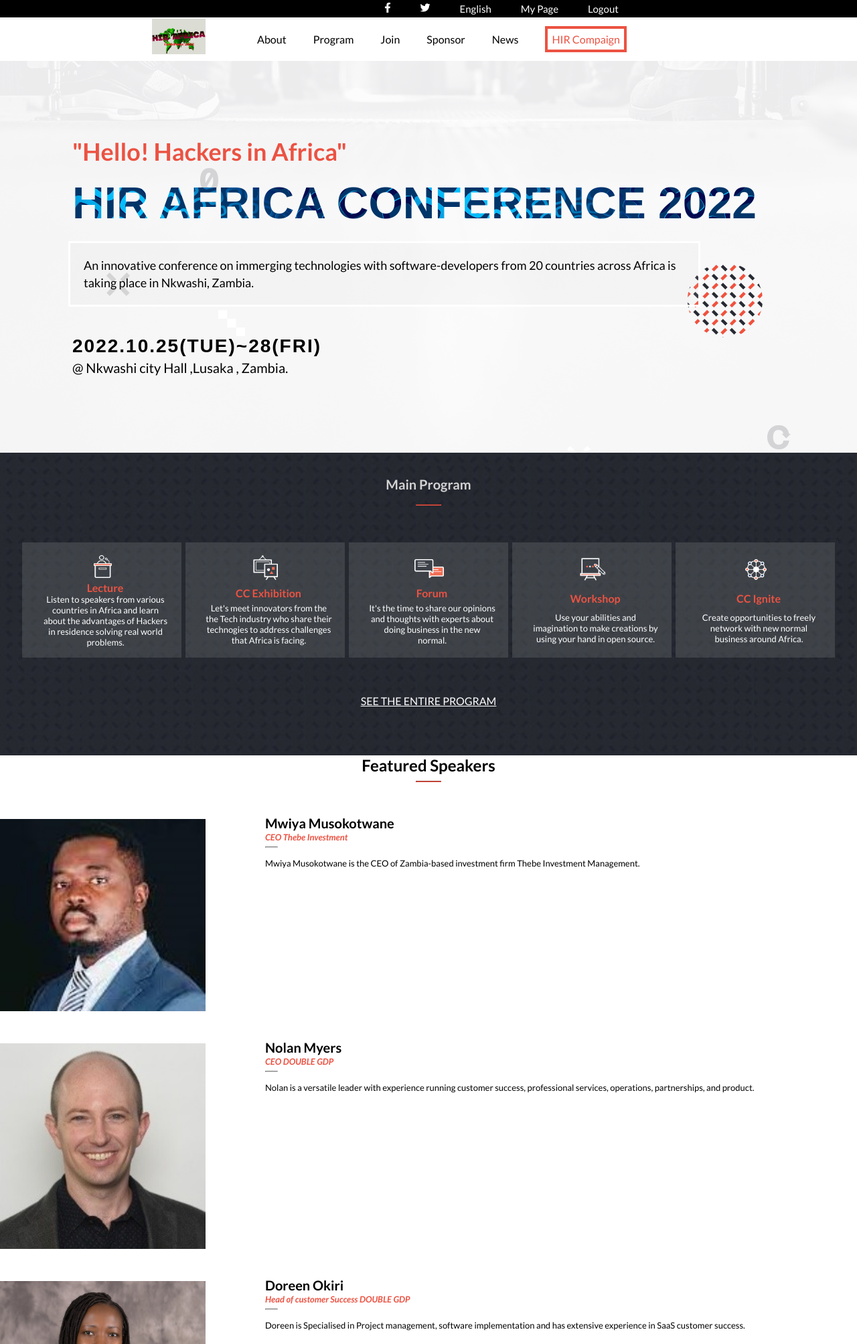
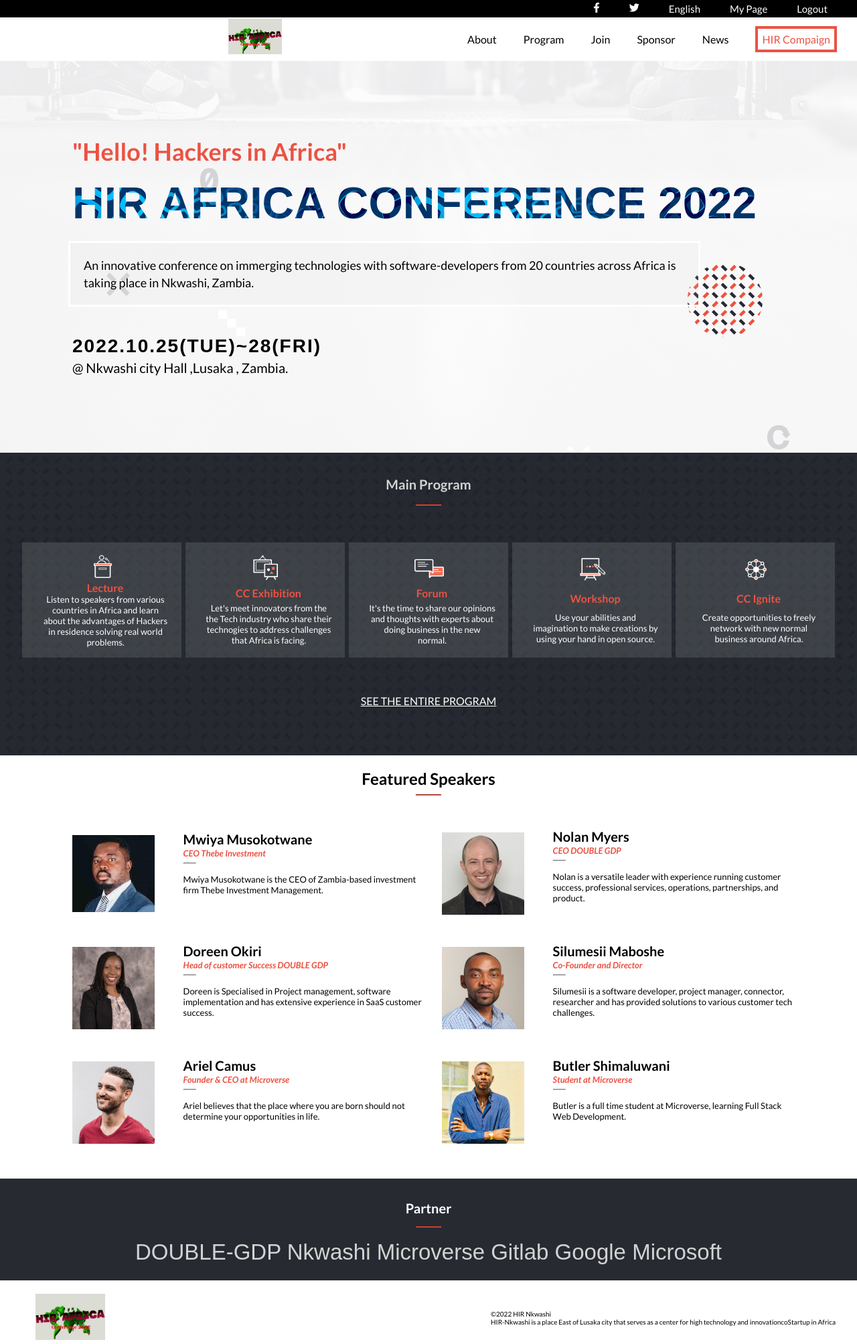
Before and after one commit to Mutalenic/HIR-Africa, a website: page index.html in a window 1280 px wide. Shown: the top 2007 px of the page at 67% size. Drawn offline with Linux system fonts and the light colour scheme; a web font is replaced by a local one.

Commit message:
update html update style css

```diff
--- a/index.html
+++ b/index.html
@@ -40,7 +40,7 @@
       <nav class="mainNav">
         <ul class="mainNavList">
           <li><a href="index.html"><img src="Images/Hirlogo1.jpg" alt="toplogo" class="mainLogo"></a></li>
-          <li><a href="about.html">About</a></li>
+          <li><a href="about.html" class=" aboutList">About</a></li>
           <li><a href="index.html">Program</a></li>
           <li><a href="#join">Join</a></li>
           <li><a href="#sponsor">Sponsor</a></li>
@@ -151,12 +151,12 @@
     </button>
     </div>
   </section>
-  <section class="container4">
+  <section class="container4 container5">
     <div class="partnerText">
       <h4>Partner</h4>
       <hr class="line2" />
     </div>
-    <div class="partnersList">
+    <div class="partnersList partnersListDesktop">
       <span class="doublegdp">DOUBLE-GDP</span>
       <span class="nkwashi">Nkwashi</span>
       <span class="microverse">Microverse</span>
--- a/main.js
+++ b/main.js
@@ -83,7 +83,7 @@
   </div>
   </div>
   `;
-    speakerCard.insertAdjacentHTML('beforebegin', cardMaster);
+    speakerCard.insertAdjacentHTML('beforeend', cardMaster);
   });
 }
 
--- a/style.css
+++ b/style.css
@@ -36,6 +36,14 @@
 
 .mobileMenu {
   display: none;
+}
+
+.mainLogo {
+    display: none;
+}
+
+.mainNavList {
+    display: none;
 }
 
 .mobileMenu > ul a {
@@ -324,6 +332,7 @@
   flex-direction: column;
   justify-content: center;
   align-items: center;
+  padding-top: 20px;
 }
 
 .line2 {
@@ -482,6 +491,7 @@
     display: none;
   }
 
+
   .mainPragramCardsContainer {
     display: grid;
     grid-template-columns: repeat(5, 1fr);
@@ -499,9 +509,8 @@
   .topNav {
     display: flex;
     justify-content: flex-end;
-    padding-left: 218px;
+    padding-right: 40px;
     background-color: black;
-    justify-content: space-around;
   }
 
   .topNav a {
@@ -522,11 +531,11 @@
 
   .mainNavList {
     display: flex;
-    justify-content: center;
+    justify-content: flex-end;
     background-color: white;
     gap: 40px;
     list-style: none;
-    padding: 23px 0px 23px 0;
+    padding: 23px 30px 23px 0;
   }
 
   .mainNav {
@@ -539,10 +548,11 @@
   }
 
   .mainLogo {
+      display: inline-flex;
     width: 80px;
     position: relative;
     top: -34px;
-    left: 20px;
+    left: -px;
     height: auto;
     margin-bottom: -50px;
     margin-left: -137px;
@@ -552,6 +562,14 @@
     border: 4px solid #ec5242;
     color: #ec5242;
     padding: 6px;
+  }
+
+  .mainNavList .mainLogo {
+    justify-content: flex-start;
+  }
+
+  .mainNavList .aboutList {
+    padding-left: 180px;
   }
 
   .textIntro {
@@ -623,7 +641,7 @@
     justify-content: center;
     align-items: center;
     grid-template-columns: 40% 40%;
-    column-gap: 15px;
+    column-gap: 40px;
   }
 
   .speakerSectionContent {
@@ -651,13 +669,13 @@
   }
 
   .hirConferenceText1Abt {
-    font-size: 40px;
+    font-size: 67px;
     font-family: "COCOGOOSE", sans-serif;
     color: #ec5242;
     padding: 2;
-    padding-left: 15px;
+    padding-left: 93px;
     margin-bottom: 40px;
-    line-height: 40px;
+    line-height: 82px;
   }
 
   .mainIntro1Abt {
@@ -740,14 +758,40 @@
 
 .footer1 {
     display: flex;
-    justify-content: center;
+    justify-content: space-between;
     align-items: center;
+    padding-left: 210px;
+    color: white;
+    padding-right: 82px;
     width: 95%;
-    margin: 20px auto;
-    color: white;
-    padding: 34px 62px 43px 130px;
-    gap: 48px;
-    background-color: #000000d9;
+    background-color: #000000cf;
+    gap: -1px;
 }
 
+.seemore {
+    display: none;
 }
+
+.container5 {
+    display: flex;
+    flex-direction: column;
+    background-color: #272a31;
+    text-align: center;
+    line-height: 36px;
+    padding-top: 26px;
+    padding-bottom: 24px;
+  }
+
+  .partnersListDesktop {
+    justify-content: center;
+    font-family: 'COCOGOOSE', sans-serif;
+    color: #d3d3d3;
+    font-size: 33px;
+  }
+
+  .seePastLine{
+      color: #ec5242;
+      width: 100px;
+  }
+
+}
```
